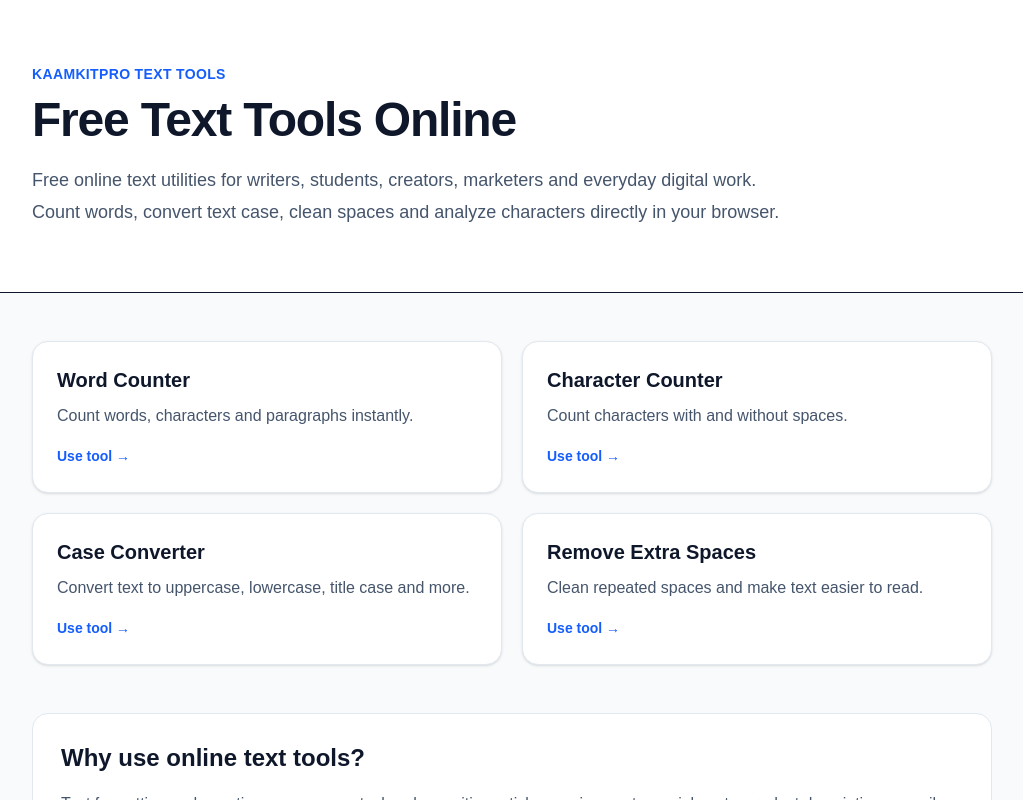
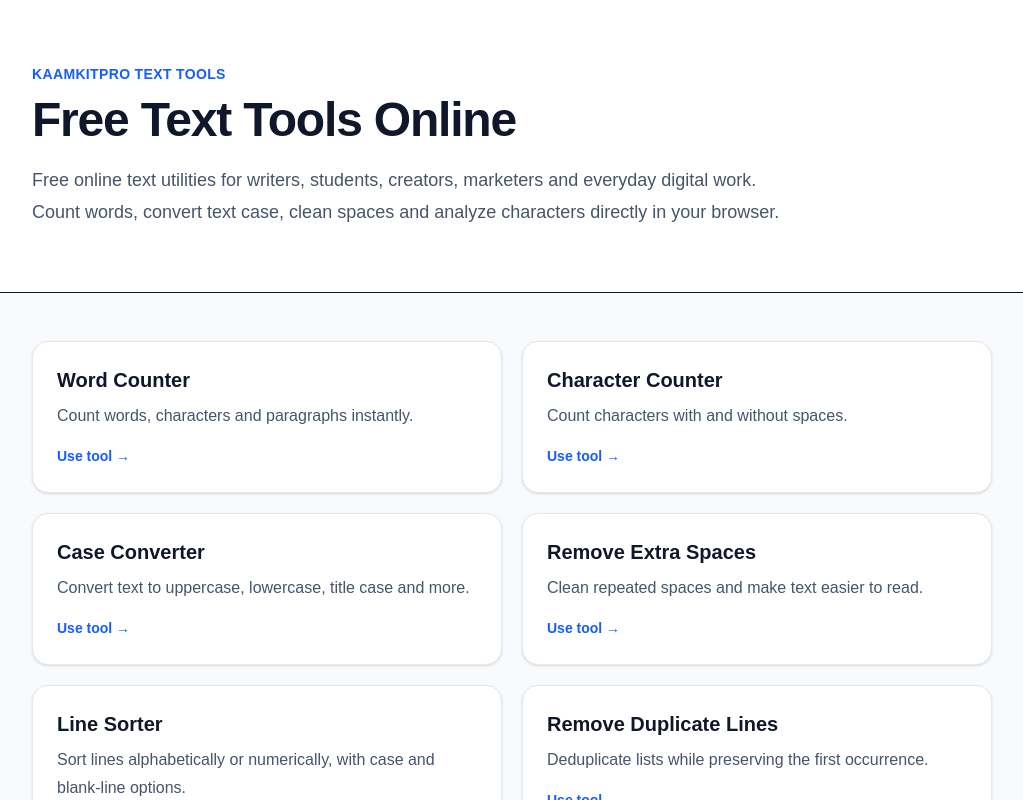
Before and after one commit to WellProSoftware/kaamkitpro, a Next.js app: page /tools/text in a window 1280 px wide. Shown: the top 800 px of the page, without its empty margins (128-1151 px from the left). Built offline with nearby package versions, Linux system fonts and the light colour scheme.

Commit message:
feat: link new utilities from text tools category

```diff
--- a/src/app/tools/text/page.tsx
+++ b/src/app/tools/text/page.tsx
@@ -20,6 +20,16 @@ const tools = [
     href: "/tools/remove-extra-spaces",
     name: "Remove Extra Spaces",
     description: "Clean repeated spaces and make text easier to read.",
+  },
+  {
+    href: "/tools/line-sorter",
+    name: "Line Sorter",
+    description: "Sort lines alphabetically or numerically, with case and blank-line options.",
+  },
+  {
+    href: "/tools/remove-duplicate-lines",
+    name: "Remove Duplicate Lines",
+    description: "Deduplicate lists while preserving the first occurrence.",
   },
 ];
 
```
